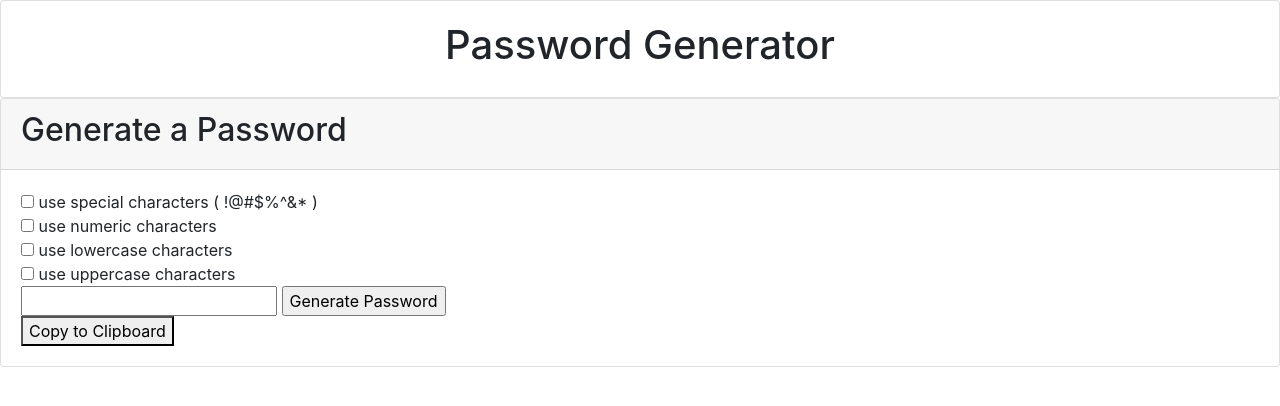
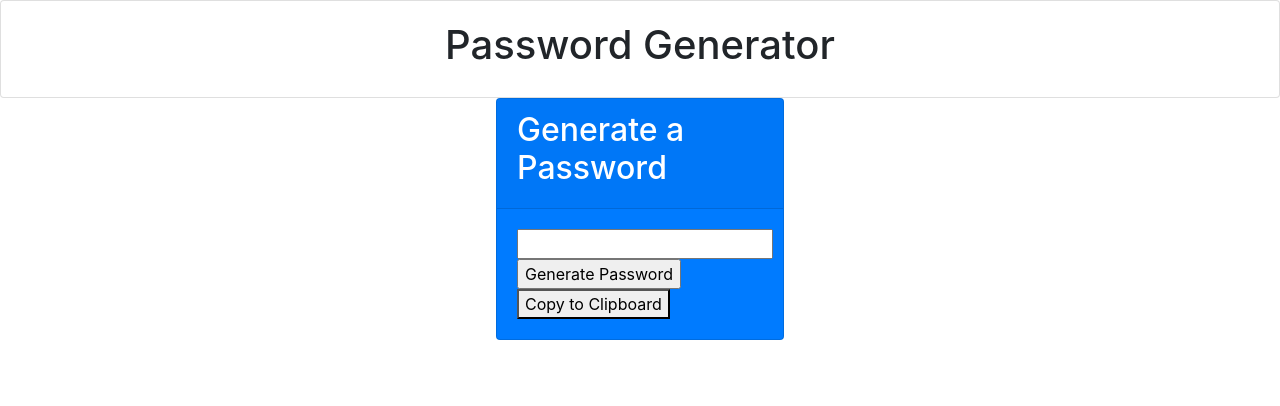
Before and after one commit to marksirany/password, a plain HTML site: page index.html in a window 1280 px wide. Drawn offline with nearby package versions, Linux system fonts and the light colour scheme.

Commit message:
Update index.html

```diff
--- a/index.html
+++ b/index.html
@@ -11,6 +11,7 @@
 </head>
 
 <body>
+
   <div class="card">
     <div class="card-body">
       <header>
@@ -20,12 +21,14 @@
 
     </div>
   </div>
-  <div class="card">
+  <div class="container">
+    <div class="row justify-content-md-center">
+      <div class="card text-white bg-primary mb-3" style="max-width: 18rem;">
         <div class="card-header">
           <h2>Generate a Password</h2>
         </div>
         <div class="card-body">
-      <div>
+          <!-- <div>
             <input id="special" type="checkbox" /> use special characters ( !@#$%^&* )
           </div>
 
@@ -33,7 +36,7 @@
 
           <div><input id="lowercase" type="checkbox" /> use lowercase characters</div>
 
-      <div><input id="uppercase" type="checkbox" /> use uppercase characters</div>
+          <div><input id="uppercase" type="checkbox" /> use uppercase characters</div> -->
           <form name="rn">
             <input type="text" id="tb" name="tb" />
             <input type="button" value="Generate Password" onclick="Random();" />
@@ -42,6 +45,7 @@
             Copy to Clipboard
           </button>
 
+        </div>
       </div>
   </div>
 
```
Lines whose indentation alone changed are shown as unchanged.
